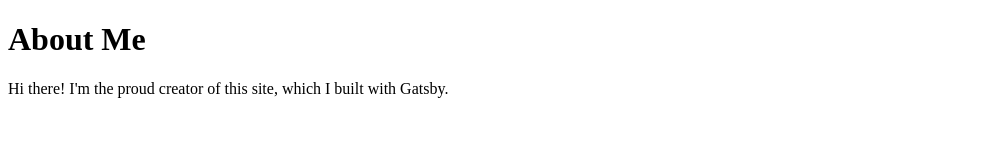
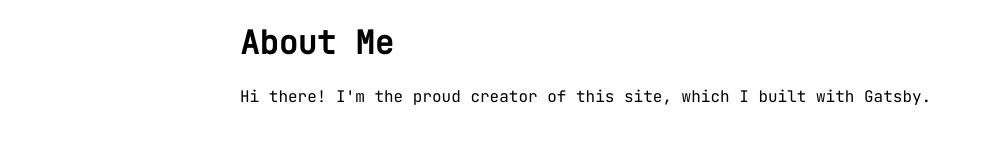
Before and after one commit to lkluesner/team-mrlc-site, a Gatsby site: page /about in a window 1280 px wide. Shown: the whole page, without its empty margins (0-983 px from the left). Built offline with nearby package versions, Linux system fonts and the light colour scheme; Gatsby itself is replaced by a stand-in of ours.

Commit message:
outlining

```diff
--- /dev/null
+++ b/src/components/layout.js
@@ -0,0 +1,16 @@
+import * as React from 'react'
+import { Link } from 'gatsby'
+import { container } from './layout.module.css'
+const Layout = ({ pageTitle, children }) => {
+  return (
+    <div className={container}>
+      <title>{pageTitle}</title>
+
+      <main>
+        <h1>{pageTitle}</h1>
+        {children}
+      </main>
+    </div>
+  )
+}
+export default Layout
--- /dev/null
+++ b/src/components/layout.module.css
@@ -0,0 +1,13 @@
+@import "../css/typography.css";
+
+.container {
+  margin: auto;
+  max-width: 800px;
+  font-family: "JetBrainsMono-Regular";
+}
+
+.portfolioContainer {
+  margin: auto;
+  max-width: 800px;
+  font-family: "JetBrainsMono-Regular";
+}
--- /dev/null
+++ b/src/css/typography.css
@@ -0,0 +1,20 @@
+  @font-face {
+    font-family: "JetBrainsMono-Regular";
+    src: url("../fonts/JetBrainsMono-Regular.ttf");
+  }
+  @font-face {
+    font-family: "JetBrainsMono-Bold";
+    src: url("../fonts/JetBrainsMono-Bold.ttf");
+  }
+  @font-face {
+    font-family: "JetBrainsMono-ExtraBold";
+    src: url("../fonts/JetBrainsMono-ExtraBold.ttf");
+  }
+  @font-face {
+    font-family: "JetBrainsMono-Light";
+    src: url("../fonts/JetBrainsMono-Light.ttf");
+  }
+  @font-face {
+    font-family: "JetBrainsMono-Italic";
+    src: url("../fonts/JetBrainsMono-Light.ttf");
+  }
--- a/src/pages/about.js
+++ b/src/pages/about.js
@@ -1,14 +1,10 @@
-// Step 1: Import React
 import * as React from 'react'
-// Step 2: Define your component
+import Layout from '../components/layout'
 const AboutPage = () => {
   return (
-    <main>
-      <title>About Me</title>
-      <h1>About Me</h1>
+    <Layout pageTitle="About Me">
       <p>Hi there! I'm the proud creator of this site, which I built with Gatsby.</p>
-    </main>
+    </Layout>
   )
 }
-// Step 3: Export your component
 export default AboutPage
--- /dev/null
+++ b/src/styles/global.css
@@ -0,0 +1,6 @@
+body {
+    background-image: url("./../images/joe-woods-4Zaq5xY5M_c-unsplash.jpg");
+    background-attachment: fixed;
+    background-color: #cccccc;
+    background-size: 100%;
+   }
```
Also changed, not shown: src/pages/chrisPortfolio.js (+23 -0 lines), src/pages/index.js (+16 -9 lines), src/pages/lukePortfolio.js (+23 -0 lines), src/pages/mattPortfolio.js (+23 -0 lines), src/pages/ralphPortfolio.js (+23 -0 lines), src/fonts/JetBrainsMono-Bold.ttf (added), src/fonts/JetBrainsMono-ExtraBold.ttf (added), src/fonts/JetBrainsMono-Italic.ttf (added), src/fonts/JetBrainsMono-Light.ttf (added), src/fonts/JetBrainsMono-Medium.ttf (added), src/fonts/JetBrainsMono-Regular.ttf (added), 1 other file.
